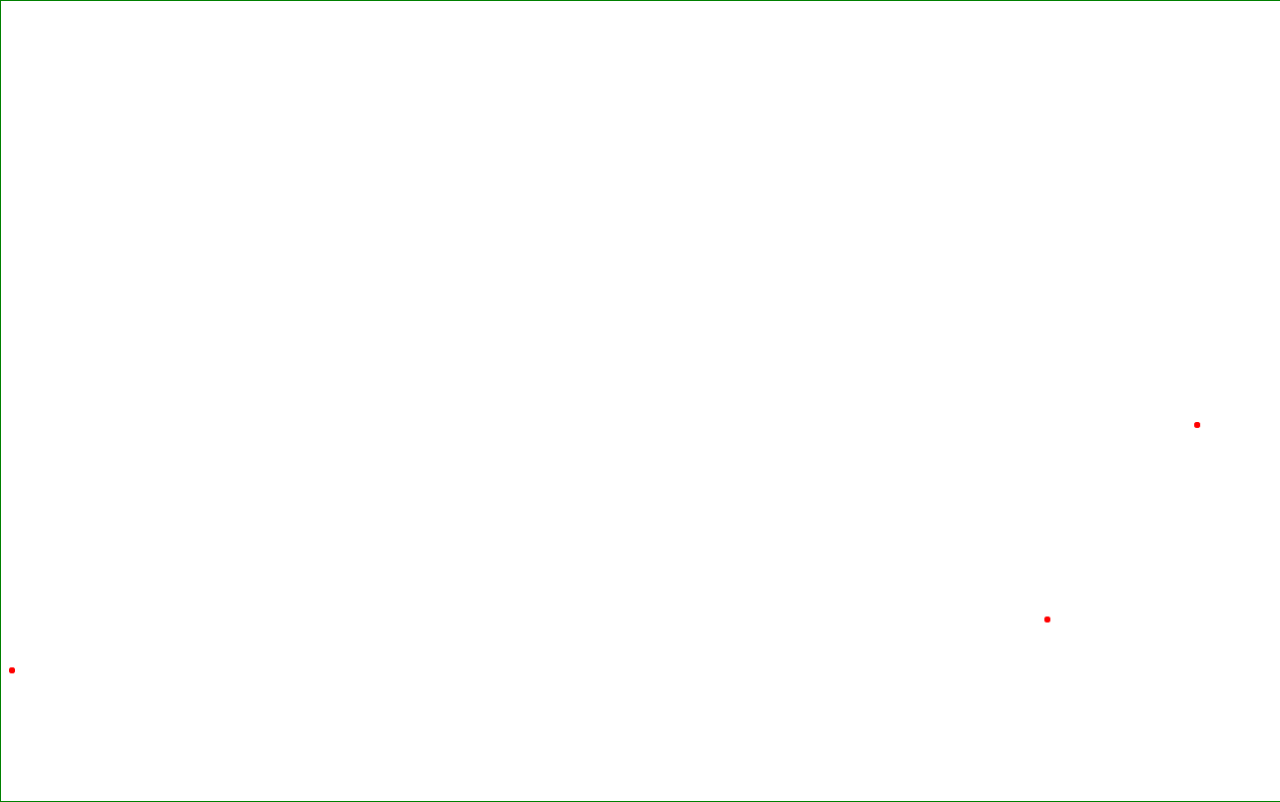
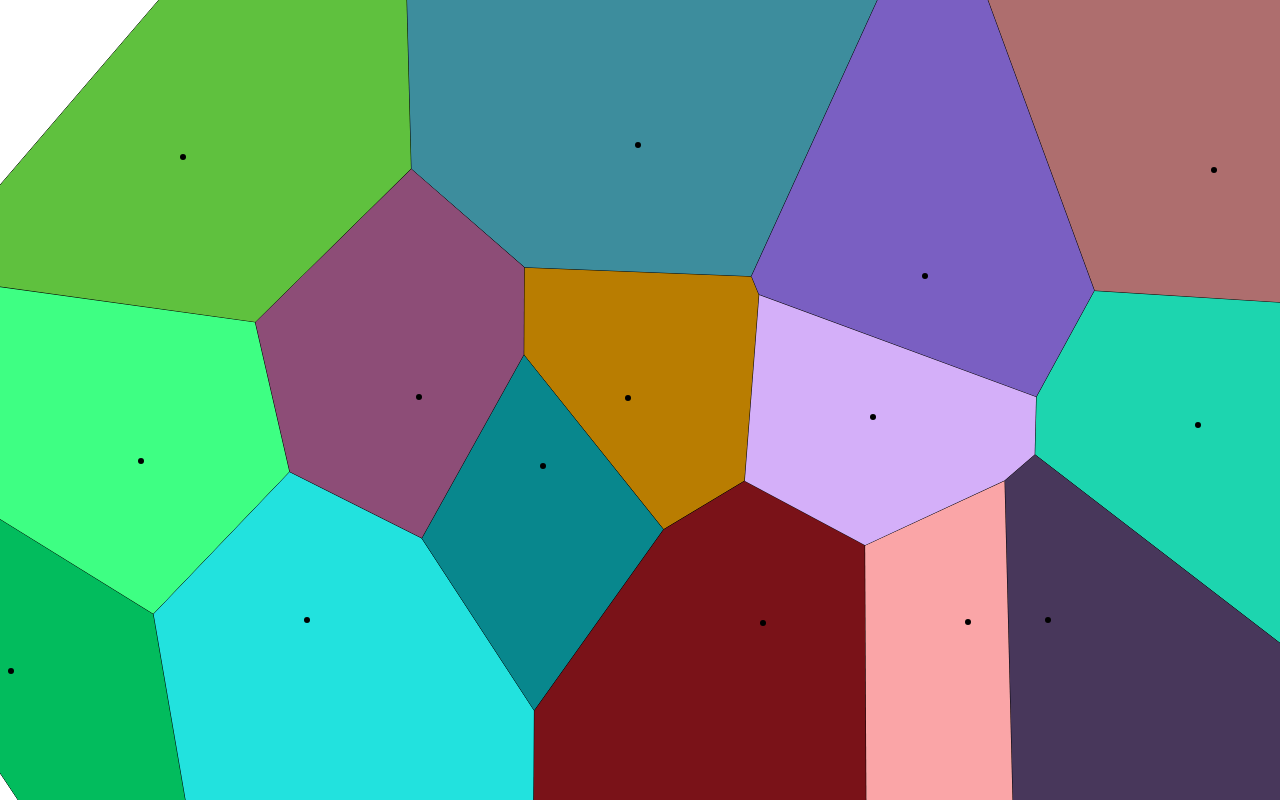
Before and after one commit to jnt0r/voronoi-visualization, a website built with webpack: page public/index.html in a window 1280 px wide. Built offline with nearby package versions, Linux system fonts and the light colour scheme.

Commit message:
initial commit

```diff
--- a/public/index.html
+++ b/public/index.html
@@ -22,7 +22,7 @@
     </style>
 </head>
 <body>
-<canvas id="canvas" style="border: 1px solid green"></canvas>
+<canvas id="canvas"></canvas>
 
 <script src="../dist/script.js"></script>
 </body>
--- a/src/point.ts
+++ b/src/point.ts
@@ -5,4 +5,19 @@ export default class Point {
     isEqualTo(point: Point): boolean {
         return this.x === point.x && this.y === point.y;
     }
+
+    distanceTo(point: Point): number {
+        return Math.sqrt(Math.pow(this.x - point.x, 2) + Math.pow(this.y - point.y, 2))
+    }
+
+    angleTo(point: Point) {
+        const x = this.x - point.x;
+        const y = this.y - point.y;
+        const angle = Math.atan2(y, x);
+
+        if (angle < 0) {
+            return angle + 2 * Math.PI;
+        }
+        return angle;
+    }
 }
--- a/src/script.ts
+++ b/src/script.ts
@@ -14,12 +14,12 @@ const canvasHeight = canvas.clientHeight;
 
 const dots: Point[] = [];
 
-for (let i = 3; i > 0; i--) {
+for (let i = 15; i > 0; i--) {
     dots.push(new Point(Math.floor(Math.random() * canvasWidth), Math.floor(Math.random() * canvasHeight)));
 }
 
 for (const dot of dots) {
-    drawDot(dot, '#F00');
+    drawDot(dot, '#000');
 }
 
 const triangulation: Triangle[] = [];
@@ -36,7 +36,7 @@ canvas.onclick = ev => {
     delaunayTriangulation([point]);
 }
 
-function drawDot(point: Point, color = "#F03C69") {
+function drawDot(point: Point, color = "#000") {
     ctx.beginPath();
     ctx.arc(point.x, point.y, 3, 0, 2 * Math.PI, false);
     ctx.fillStyle = color;
@@ -45,9 +45,6 @@ function drawDot(point: Point, color = "#F03C69") {
 }
 
 function delaunayTriangulation(points: Point[]) {
-    for (const dot of dots) {
-        drawDot(dot, '#F00');
-    }
 
     // bowyer watson algorithm
     for (const dot of points) {
@@ -80,20 +77,17 @@ function delaunayTriangulation(points: Point[]) {
         }
     }
 
+    const circumCenters: Point[] = [];
+
     for (const triangle of triangulation) {
         if (triangle.sharesSamePointWith(rootTriangle)) {
             continue;
         }
 
-        // ctx.beginPath();
-        // ctx.moveTo(triangle.a.x, triangle.a.y);
-        // ctx.lineTo(triangle.b.x, triangle.b.y);
-        // ctx.lineTo(triangle.c.x, triangle.c.y);
-        // ctx.lineTo(triangle.a.x, triangle.a.y);
-        // ctx.stroke();
-        // ctx.closePath();
-
         let circumCenter = triangle.getCircumCenter();
+        if (circumCenters.filter(a => a.isEqualTo(circumCenter)).length === 0) {
+            circumCenters.push(circumCenter);
+        }
         // drawDot(circumCenter, "#0F0");
 
         const edges1 = triangle.getEdges();
@@ -104,21 +98,109 @@ function delaunayTriangulation(points: Point[]) {
                 ctx.beginPath();
                 ctx.moveTo(circumCenter.x, circumCenter.y);
                 const circumCenter1 = tri.getCircumCenter();
+                if (circumCenters.filter(a => a.isEqualTo(circumCenter1)).length === 0) {
+                    circumCenters.push(circumCenter1);
+                }
                 ctx.lineTo(circumCenter1.x, circumCenter1.y);
-                ctx.strokeStyle = "#0F0";
+                ctx.strokeStyle = "#000";
                 ctx.stroke();
                 ctx.closePath();
                 ctx.strokeStyle = "#000";
             }
         }
+    }
 
-        // ctx.beginPath();
-        // ctx.moveTo(triangle.a.x, triangle.a.y);
-        // ctx.lineTo(triangle.b.x, triangle.b.y);
-        // ctx.lineTo(triangle.c.x, triangle.c.y);
-        // ctx.lineTo(triangle.a.x, triangle.a.y);
-        // ctx.stroke();
-        // ctx.closePath();
+    const centerToPointsMap: { center: Point, points: Point[] }[] = [];
+    console.log(circumCenters)
+    console.log(dots);
+
+    for (const center of circumCenters) {
+        const map = dots.flatMap(point => ({point: point, distance: point.distanceTo(center)}));
+        const minimum = map.sort((a, b) => a.distance <= b.distance ? -1 : 1)[0].distance;
+        const surroundingPoints = map.filter(a => {
+            console.log(a.distance, minimum);
+            let message = Number(a.distance).toFixed(5) === Number(minimum).toFixed(5);
+            console.log(message);
+            return message
+        }).map(a => a.point);
+        centerToPointsMap.push({center: center, points: surroundingPoints});
+    }
+    console.log(centerToPointsMap);
+
+    for (const point of dots) {
+        // const point = dots[0];
+        let pointsToConnect = centerToPointsMap.filter(entry => entry.points.filter(p => p.isEqualTo(point)).length === 1).map(entry => entry.center);
+
+        let centerPointX = 0;
+        let centerPointY = 0;
+        pointsToConnect.forEach(pt => {
+            centerPointX += pt.x;
+            centerPointY += pt.y;
+        });
+        centerPointX /= pointsToConnect.length;
+        centerPointY /= pointsToConnect.length;
+        const centerPoint = new Point(centerPointX, centerPointY);
+        pointsToConnect = pointsToConnect.map(pt => new Point(pt.x - centerPoint.x, pt.y - centerPoint.y))
+            .sort((a, b) => {
+                let angleA = a.angleTo(new Point(0,0));
+                let angleB = b.angleTo(new Point(0,0));
+                if (angleA < angleB) {
+                    return 1;
+                }
+
+                return angleA == angleB && a.distanceTo(new Point(0, 0)) < b.distanceTo(new Point(0, 0)) ? 1 : -1;
+            })
+            .map(pt => new Point(pt.x + centerPoint.x, pt.y + centerPoint.y));
+
+        // drawDot(point, "#F00");
+        // pointsToConnect.forEach(point => drawDot(point, "#0F0"));
+
+        ctx.beginPath();
+        ctx.moveTo(pointsToConnect[0].x, pointsToConnect[0].y);
+
+        for (let i = 1; i < pointsToConnect.length; i++) {
+            ctx.lineTo(pointsToConnect[i].x, pointsToConnect[i].y);
+        }
+
+        ctx.lineTo(pointsToConnect[0].x, pointsToConnect[0].y);
+        // const hash = hash;
+        // const r = (hash & 0xFF0000) >> 16;
+        // const g = (hash & 0x00FF00) >> 8;
+        // const b = hash & 0x0000FF;
+        const rint = Math.round(0xffffff * Math.random());
+        ctx.fillStyle = ('#0' + rint.toString(16)).replace(/^#0([0-9a-f]{6})$/i, '#$1');
+        ctx.strokeStyle = "#000";
+        ctx.stroke();
+        ctx.fill();
+        ctx.closePath();
+    }
+
+    // for (const dot of dots) {
+    //     let map = circumCenters.flatMap(center => ({point: center, distance: center.distanceTo(dot)}));
+    //     const minimum = map.sort((a,b) => a.distance < b.distance ? -1 : 1)[0].distance;
+    //     const newPoints = map.filter(a => a.distance === minimum);
+    //
+    //     ctx.beginPath();
+    //     ctx.moveTo(newPoints[0].point.x, newPoints[0].point.y);
+    //
+    //     for (let i = 1; i < newPoints.length; i++) {
+    //         ctx.lineTo(newPoints[i].point.x, newPoints[i].point.y);
+    //     }
+    //
+    //     ctx.lineTo(newPoints[0].point.x, newPoints[0].point.y)
+    //     ctx.fillStyle = "#F00";
+    //     ctx.strokeStyle = "#F00";
+    //     ctx.stroke();
+    //     ctx.fill();
+    //     ctx.closePath()
+    //
+    //     console.log("==================")
+    //     console.log(map);
+    //     console.log(newPoints);
+    // }
+
+    for (const dot of dots) {
+        drawDot(dot, '#000');
     }
 
 }
```
Also changed, not shown: test/Point.spec.ts (+16 -0 lines).
